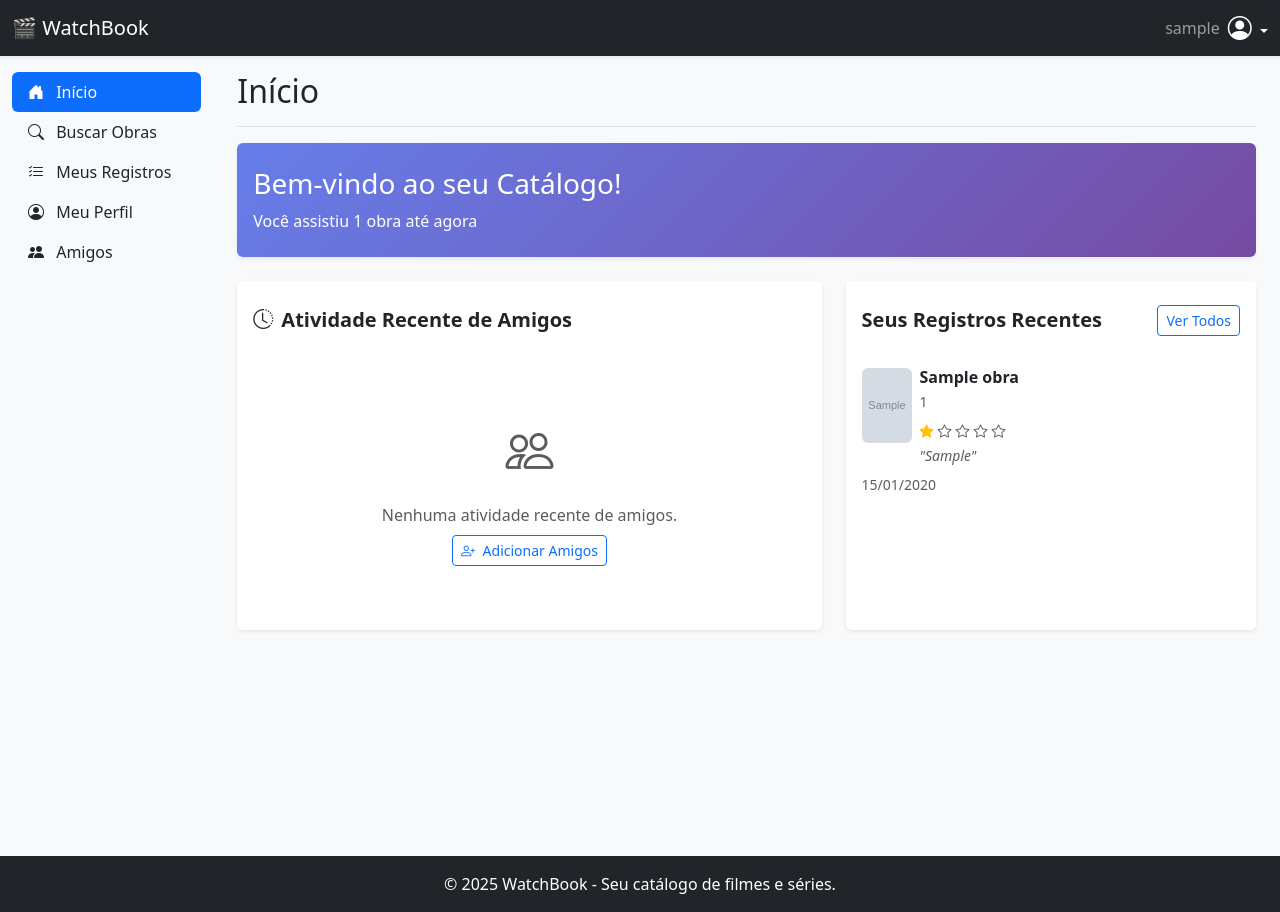
After one commit to italohreis/watchbook, a Django app: page /inicio/ in a window 1280 px wide. The commit adds this page. Run offline with Django 4.2, Linux system fonts and the light colour scheme; a user stored in the database is signed in; tables that the repository leaves empty hold one stand-in row (values such as "Sample post"); grey boxes marked "Sample" are stand-in pictures; some libraries are stand-ins or nearby versions.

Commit message:
add inicio view and template; update login redirection and enhance user experience with recent activities and statistics

```diff
--- a/watchbook/templates/base_sistema.html
+++ b/watchbook/templates/base_sistema.html
@@ -49,7 +49,7 @@
                 <div class="position-sticky pt-3">
                     <ul class="nav nav-pills flex-column mb-auto">
                         <li class="nav-item">
-                            <a class="nav-link text-dark" href="#">
+                            <a class="nav-link {% if request.resolver_match.url_name == 'inicio' %}active{% else %}text-dark{% endif %}" href="{% url 'inicio' %}">
                                 <i class="bi bi-house-door-fill me-2"></i> Início
                             </a>
                         </li>
--- /dev/null
+++ b/watchbook/templates/inicio.html
@@ -0,0 +1,164 @@
+{% extends 'base_sistema.html' %}
+
+{% block cabecalho_conteudo %}
+    <h1 class="h2">Início</h1>
+{% endblock %}
+
+{% block content %}
+<!-- Card de Boas-vindas -->
+<div class="row g-4">
+    <div class="col-12">
+        <div class="card border-0 shadow-sm" style="background: linear-gradient(135deg, #667eea 0%, #764ba2 100%);">
+            <div class="card-body text-white py-4">
+                <h3 class="mb-2">Bem-vindo ao seu Catálogo!</h3>
+                <p class="mb-0">Você assistiu {{ total_obras }} obra{{ total_obras|pluralize }} até agora</p>
+            </div>
+        </div>
+    </div>
+
+    <!-- Atividade Recente de Amigos -->
+    <div class="col-lg-7">
+        <div class="card border-0 shadow-sm h-100">
+            <div class="card-header bg-white border-0 pt-4 pb-3">
+                <div class="d-flex align-items-center">
+                    <i class="bi bi-clock-history me-2 fs-5"></i>
+                    <h5 class="mb-0 fw-bold">Atividade Recente de Amigos</h5>
+                </div>
+            </div>
+            <div class="card-body">
+                {% if atividades_amigos %}
+                    {% for registro in atividades_amigos %}
+                    <div class="d-flex align-items-start gap-3 pb-3 mb-3 {% if not forloop.last %}border-bottom{% endif %}">
+                        <!-- Avatar do amigo -->
+                        <div class="flex-shrink-0">
+                            <div class="bg-primary bg-opacity-10 rounded-circle d-flex align-items-center justify-content-center" style="width: 40px; height: 40px;">
+                                <i class="bi bi-person-fill text-primary"></i>
+                            </div>
+                        </div>
+
+                        <!-- Informações da atividade -->
+                        <div class="flex-grow-1">
+                            <p class="mb-1">
+                                <a href="{% url 'perfil-usuario-visitante' registro.usuario.id %}" class="text-decoration-none fw-bold text-dark">
+                                    {{ registro.usuario.first_name|default:registro.usuario.username }}
+                                </a>
+                                <small class="text-muted ms-1">assistiu</small>
+                                <strong class="text-dark">{{ registro.obra.titulo }}</strong>
+                            </p>
+
+                            <!-- Estrelas da avaliação -->
+                            {% if registro.nota %}
+                            <div class="d-flex gap-1 mb-1">
+                                {% for i in "12345" %}
+                                    {% if forloop.counter <= registro.nota %}
+                                        <i class="bi bi-star-fill text-warning small"></i>
+                                    {% else %}
+                                        <i class="bi bi-star text-muted small"></i>
+                                    {% endif %}
+                                {% endfor %}
+                            </div>
+                            {% endif %}
+
+                            <!-- Crítica (se houver) -->
+                            {% if registro.critica %}
+                            <p class="small text-muted mb-1 fst-italic">"{{ registro.critica|truncatewords:10 }}"</p>
+                            {% endif %}
+
+                            <!-- Data -->
+                            <small class="text-muted">
+                                <i class="bi bi-calendar3 me-1"></i>
+                                {{ registro.data_assistido|date:"d/m/Y" }}
+                            </small>
+                        </div>
+                    </div>
+                    {% endfor %}
+                {% else %}
+                    <div class="text-center py-5">
+                        <i class="bi bi-people text-muted" style="font-size: 3rem;"></i>
+                        <p class="text-muted mt-3 mb-0">
+                            Nenhuma atividade recente de amigos.
+                            <br>
+                            <a href="{% url 'pagina-amigos' %}" class="btn btn-sm btn-outline-primary mt-2">
+                                <i class="bi bi-person-plus me-1"></i> Adicionar Amigos
+                            </a>
+                        </p>
+                    </div>
+                {% endif %}
+            </div>
+        </div>
+    </div>
+
+    <!-- Seus Registros Recentes -->
+    <div class="col-lg-5">
+        <div class="card border-0 shadow-sm h-100">
+            <div class="card-header bg-white border-0 pt-4 pb-3">
+                <div class="d-flex justify-content-between align-items-center">
+                    <h5 class="mb-0 fw-bold">Seus Registros Recentes</h5>
+                    <a href="{% url 'meus-registros' %}" class="btn btn-sm btn-outline-primary">
+                        Ver Todos
+                    </a>
+                </div>
+            </div>
+            <div class="card-body">
+                {% if meus_registros_recentes %}
+                    {% for registro in meus_registros_recentes %}
+                    <div class="pb-3 mb-3 {% if not forloop.last %}border-bottom{% endif %}">
+                        <div class="d-flex gap-2 align-items-start">
+                            <!-- Poster mini -->
+                            <div class="flex-shrink-0">
+                                {% if registro.obra.poster %}
+                                    <img src="{{ registro.obra.poster.url }}"
+                                         alt="{{ registro.obra.titulo }}"
+                                         class="rounded"
+                                         style="width: 50px; height: 75px; object-fit: cover;">
+                                {% else %}
+                                    <div class="d-flex align-items-center justify-content-center bg-secondary text-white rounded"
+                                         style="width: 50px; height: 75px;">
+                                        <i class="bi bi-film"></i>
+                                    </div>
+                                {% endif %}
+                            </div>
+
+                            <!-- Info da obra -->
+                            <div class="flex-grow-1">
+                                <h6 class="mb-1 fw-bold">{{ registro.obra.titulo }}</h6>
+                                <p class="small text-muted mb-2">{{ registro.obra.ano_lancamento }}</p>
+
+                                <!-- Estrelas -->
+                                {% if registro.nota %}
+                                <div class="d-flex gap-1">
+                                    {% for i in "12345" %}
+                                        {% if forloop.counter <= registro.nota %}
+                                            <i class="bi bi-star-fill text-warning small"></i>
+                                        {% else %}
+                                            <i class="bi bi-star text-muted small"></i>
+                                        {% endif %}
+                                    {% endfor %}
+                                </div>
+                                {% endif %}
+
+                                <!-- Crítica resumida -->
+                                {% if registro.critica %}
+                                <p class="small text-muted mb-0 mt-1 fst-italic">"{{ registro.critica|truncatewords:8 }}"</p>
+                                {% endif %}
+                            </div>
+                        </div>
+                        <small class="text-muted d-block mt-2">
+                            {{ registro.data_assistido|date:"d/m/Y" }}
+                        </small>
+                    </div>
+                    {% endfor %}
+                {% else %}
+                    <div class="text-center py-5">
+                        <i class="bi bi-film text-muted" style="font-size: 3rem;"></i>
+                        <p class="text-muted mt-3 mb-0">Você ainda não registrou nenhuma obra.</p>
+                        <a href="{% url 'buscar-obras' %}" class="btn btn-primary mt-3">
+                            <i class="bi bi-search me-2"></i> Buscar Obras
+                        </a>
+                    </div>
+                {% endif %}
+            </div>
+        </div>
+    </div>
+</div>
+{% endblock %}
--- a/watchbook/usuarios/models.py
+++ b/watchbook/usuarios/models.py
@@ -7,7 +7,7 @@ from amizade.models import Amizade
 class RegistroAssistido(models.Model):
     usuario = models.ForeignKey(User, on_delete=models.CASCADE, related_name="registros")
     obra = models.ForeignKey(Obra, on_delete=models.CASCADE, related_name="registros")
-    data_assistido = models.DateField(auto_now_add=True)
+    data_assistido = models.DateTimeField(auto_now_add=True)
     nota = models.SmallIntegerField(blank=True, null=True)
     critica = models.TextField(blank=True, null=True)
 
--- a/watchbook/watchbook/urls.py
+++ b/watchbook/watchbook/urls.py
@@ -16,12 +16,13 @@ Including another URLconf
 """
 from django.contrib import admin
 from django.urls import path, include
-from .views import Login, Logout
+from .views import Login, Logout, Inicio
 
 urlpatterns = [
     path('admin/', admin.site.urls),
 
     path('', Login.as_view(), name='login'),
+    path('inicio/', Inicio.as_view(), name='inicio'),
 
     path('logout/', Logout.as_view(), name='logout'),
 
--- a/watchbook/watchbook/views.py
+++ b/watchbook/watchbook/views.py
@@ -1,14 +1,19 @@
 # watchbook/views.py
 from django.shortcuts import render, redirect
 from django.views import View
+from django.views.generic import TemplateView
 from django.contrib.auth import authenticate, login, logout
 from django.contrib import messages
+from django.contrib.auth.mixins import LoginRequiredMixin
+from django.db.models import Q
 from usuarios.forms import FormularioLogin
+from usuarios.models import RegistroAssistido
+from amizade.models import Amizade
 
 class Login(View):
     def get(self, request):
         if request.user.is_authenticated:
-            return redirect('buscar-obras')
+            return redirect('inicio')
 
         form = FormularioLogin()
         return render(request, 'usuarios/login.html', {'form': form})
@@ -23,7 +28,7 @@ class Login(View):
 
             if user is not None:
                 login(request, user)
-                return redirect('buscar-obras')
+                return redirect('inicio')
 
 
         messages.error(request, 'Usuário ou senha inválidos.')
@@ -33,3 +38,37 @@ class Logout(View):
     def get(self, request):
         logout(request)
         return redirect('login')
+
+
+class Inicio(LoginRequiredMixin, TemplateView):
+    template_name = 'inicio.html'
+    login_url = '/'
+
+    def get_context_data(self, **kwargs):
+        context = super().get_context_data(**kwargs)
+        user = self.request.user
+
+        context['total_obras'] = RegistroAssistido.objects.filter(usuario=user).count()
+
+        # Atividades recentes dos amigos
+        amizades = Amizade.objects.filter(
+            Q(de_usuario=user, status='ACEITO') |
+            Q(para_usuario=user, status='ACEITO')
+        )
+
+        amigos_ids = []
+        for amizade in amizades:
+            if amizade.de_usuario == user:
+                amigos_ids.append(amizade.para_usuario.id)
+            else:
+                amigos_ids.append(amizade.de_usuario.id)
+
+        context['atividades_amigos'] = RegistroAssistido.objects.filter(
+            usuario__id__in=amigos_ids
+        ).select_related('usuario', 'obra').order_by('-data_assistido')[:10]
+
+        context['meus_registros_recentes'] = RegistroAssistido.objects.filter(
+            usuario=user
+        ).select_related('obra').order_by('-data_assistido')[:5]
+
+        return context
```
Also changed, not shown: watchbook/usuarios/migrations/0003_perfilusuario_alter_registroassistido_data_assistido.py (added).
